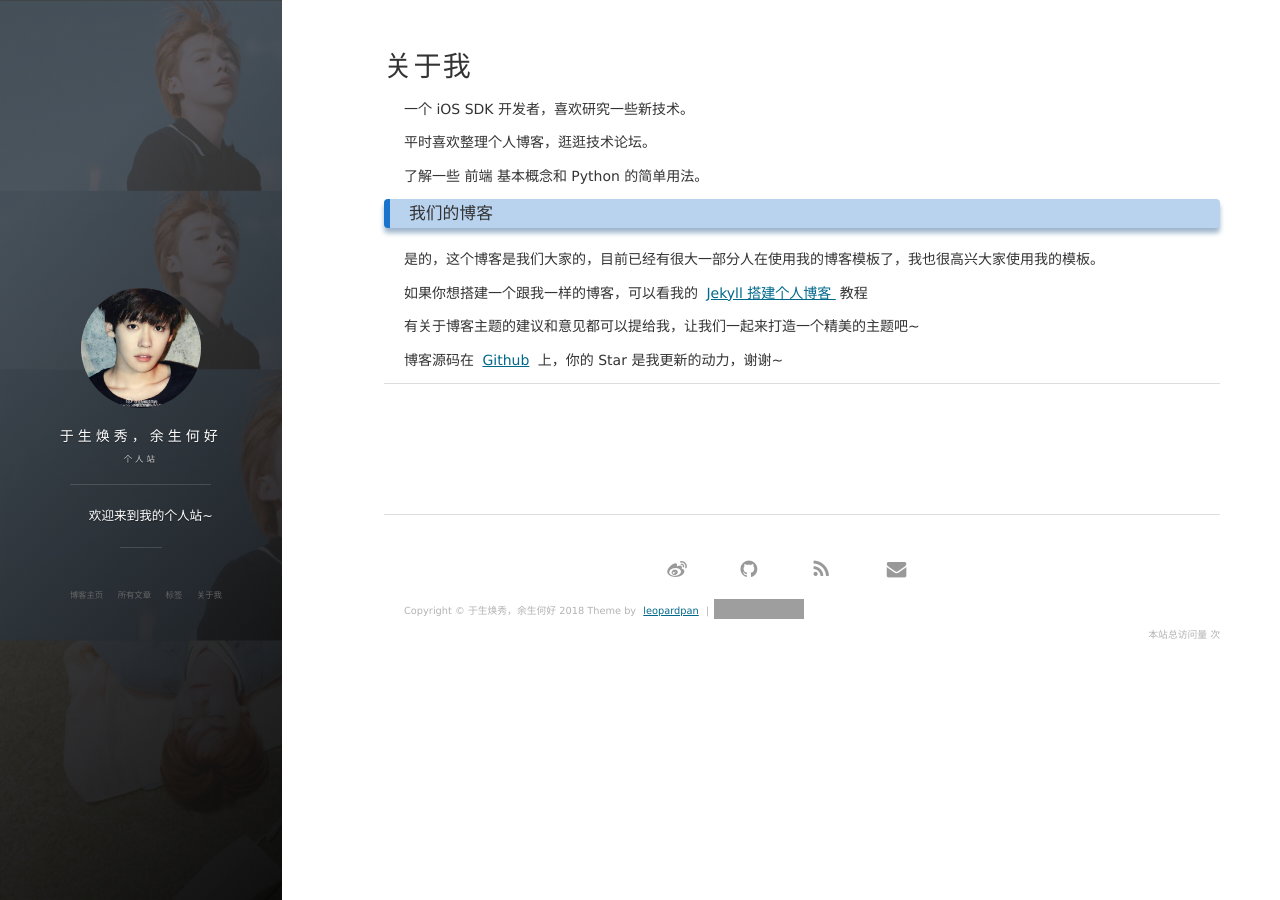
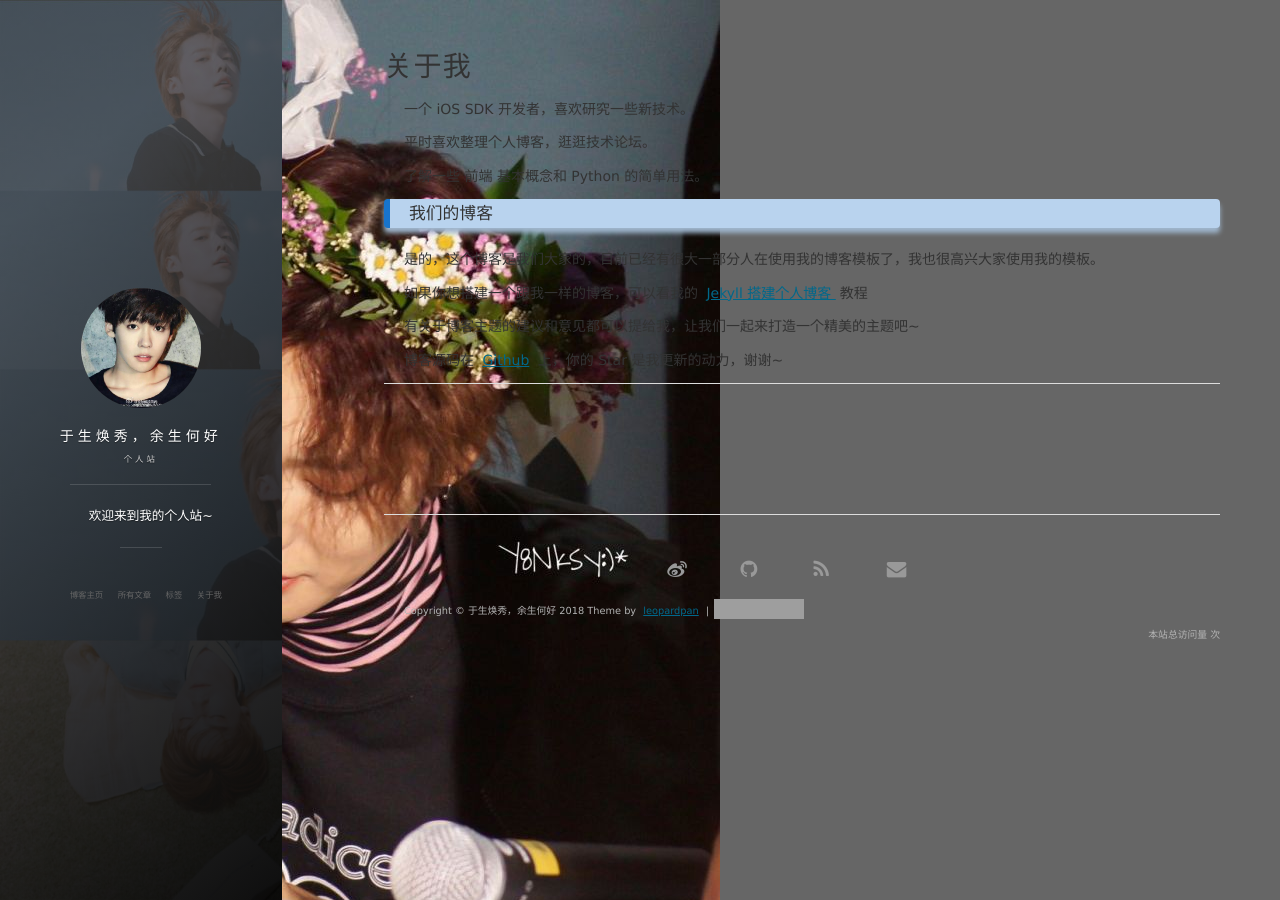
Before and after one commit to babylikeLmq/babylikeLmq.github.io, a Jekyll site: the page built from about.md, in a window 1280 px wide. Built offline with Jekyll 4.4.1, drawn with Linux system fonts in a browser that asks for light colours; nearby versions of some CDN libraries; comment, search, counter and statistics services are not loaded; grey boxes are pictures that could not be loaded.

Commit message:
Update main.css

```diff
--- a/css/main.css
+++ b/css/main.css
@@ -18,7 +18,7 @@
 
 body {
   line-height: 1;
-background: ur1(/images/background-c.jpg) top left no-repeat #666666;
+background: url(/images/background-c.jpg) top left no-repeat  #666666;
 }
 
 ol, ul {
```
